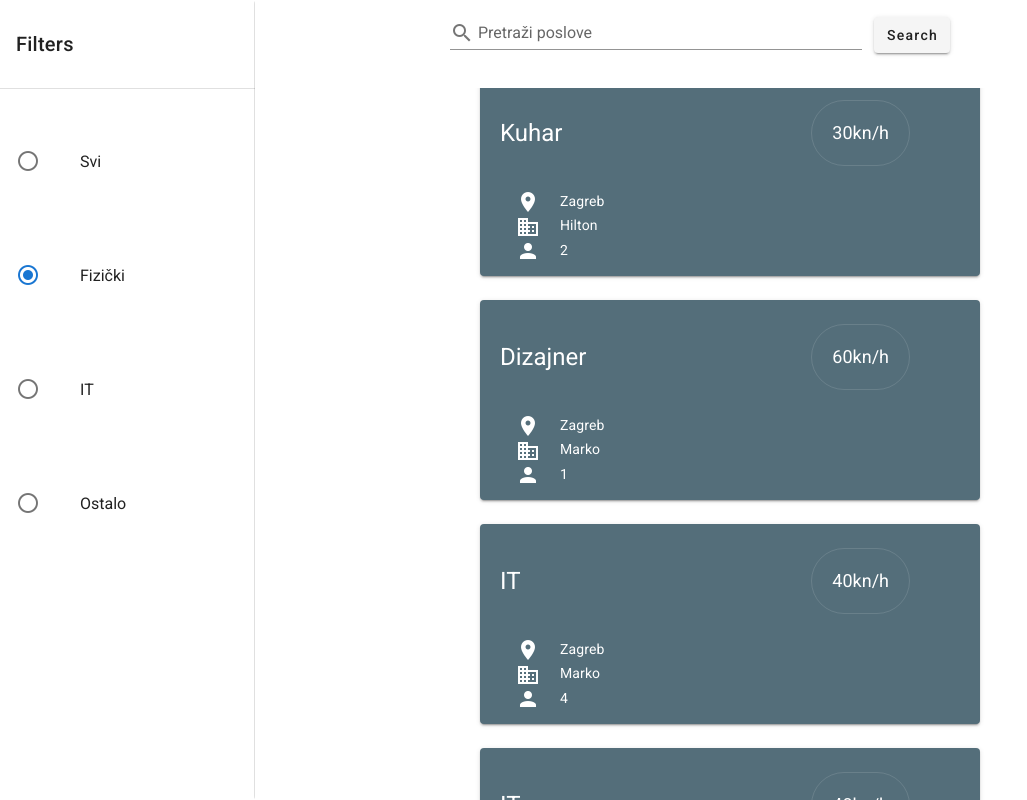
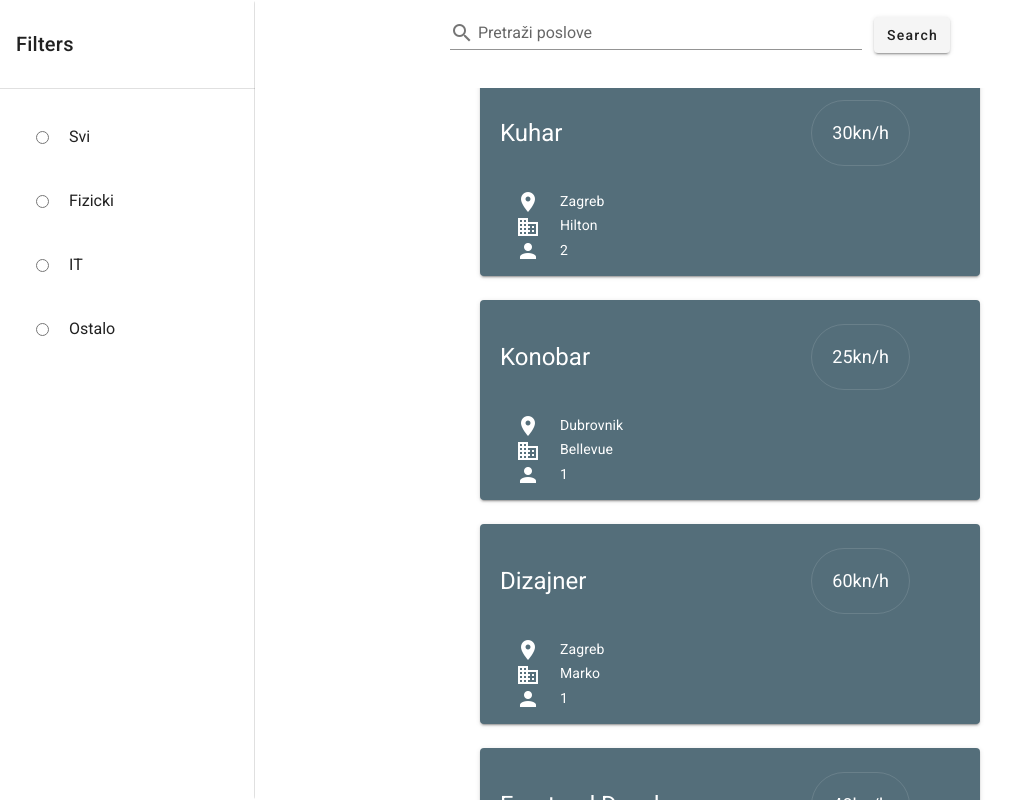
Before and after one commit to AnteAntonini/ks-interface, a Vue app: page /lista in a window 1280 px wide. Shown: the top 800 px of the page, without its empty margins (0-1027 px from the left). Built offline with nearby package versions, Linux system fonts and the light colour scheme.

Commit message:
added radio button filter

```diff
--- a/src/views/ListaPoslova.vue
+++ b/src/views/ListaPoslova.vue
@@ -21,20 +21,14 @@
 
             <v-list
               nav
-              class="list"
-              v-for="(item, index) in items"
+              class="list ml-5"
+              v-for="item in items"
               :key="item.title"
             >
-              <v-list-item link>
-                <v-list-item-icon>
-                  <v-radio-group v-model="radioGroup">
-                    <v-radio
-                      :value="index"
-                    ></v-radio>
-                  </v-radio-group>
-                </v-list-item-icon>
+              <v-list-item>
+                  <input class="form-radio-input" type="radio" :value="item.value" :id="'item'+index" v-model="selectedRadio">
                 <v-list-item-content>
-                  <v-list-item-title class="nav-list">
+                  <v-list-item-title class="nav-list ml-5">
                     {{ item.title }}
                   </v-list-item-title>
                 </v-list-item-content>
@@ -56,6 +50,9 @@
         <div class="d-flex justify-space-between py-4" style="width: 500px">
           <v-text-field
             label="Pretraži poslove"
+            v-model="search"
+            autocomplete="off"
+            @click="removeFilter"
             prepend-inner-icon="mdi-magnify"
             class="search-events mt-6"
             hint="search other jobs"
@@ -68,7 +65,7 @@
       </v-app-bar>
       <v-col md="6" class="mx-auto">
         <!-- Lista poslova -->
-        <div v-for="(posao, i) in poslovi" :key="i">
+        <div v-for="(posao, i) in filtriraniPoslovi" :key="i">
           <v-col cols="12" class="pl-0">
             <v-hover v-slot="{ hover }">
               <v-card
@@ -117,21 +114,46 @@
 export default {
   data() {
     return {
-      radioGroup: 1,
+      selectedRadio: [],
+      search: '',
       items: [
-          { title: 'Svi', icon: 'mdi-view-dashboard',},
-          { title: 'Fizički', icon: 'mdi-image' },
-          { title: 'IT', icon: 'mdi-help-box' },
-          {title: 'Ostalo', icon: 'mdi-help-box'}
+          { title: 'Svi',  value: 'svi'},
+          { title: 'Fizicki', value: 'fizicki' },
+          { title: 'IT',  value:'it' },
+          {title: 'Ostalo', value: 'ostalo'}
         ],
         poslovi: [
-            {title: 'Kuhar', satnica: 30, lokacija: 'Zagreb', poslodavac: 'Hilton', brojOsoba: 2},
-            {title: 'Dizajner', satnica: 60, lokacija: 'Zagreb', poslodavac: 'Marko', brojOsoba: 1},
-            {title: 'IT', satnica: 40, lokacija: 'Zagreb', poslodavac: 'Marko', brojOsoba: 4},
-            {title: 'IT', satnica: 40, lokacija: 'Zagreb', poslodavac: 'Marko', brojOsoba: 4},
+            {title: 'Kuhar', satnica: 30, lokacija: 'Zagreb', poslodavac: 'Hilton', brojOsoba: 2, tipPosla: 'ostalo'},
+            {title: 'Konobar', satnica: 25, lokacija: 'Dubrovnik', poslodavac: 'Bellevue', brojOsoba: 1, tipPosla: 'ostalo'},
+            {title: 'Dizajner', satnica: 60, lokacija: 'Zagreb', poslodavac: 'Marko', brojOsoba: 1, tipPosla: 'it'},
+            {title: 'Frontend Developer', satnica: 40, lokacija: 'Zagreb', poslodavac: 'Marko', brojOsoba: 4, tipPosla: 'it'},
+            {title: 'Backend Developer', satnica: 50, lokacija: 'Zagreb', poslodavac: 'Marko', brojOsoba: 4, tipPosla: 'it'},
+            {title: 'Građevina', satnica: 45, lokacija: 'Split', poslodavac: 'Dado', brojOsoba: 14, tipPosla: 'fizicki'},
         ]
     }
   },
+  methods: {
+    removeFilter() {
+      this.selectedRadio = null
+    }
+  },
+  computed: {
+    filtriraniPoslovi() {
+        return this.poslovi.filter((posao) => {
+          if(this.selectedRadio === 'svi') {
+            return posao.title
+          } else if (this.selectedRadio === 'ostalo') {
+            return posao.tipPosla.match('ostalo')
+          } else if (this.selectedRadio === 'it') {
+            return posao.tipPosla.match('it')
+          } else if (this.selectedRadio === 'fizicki') {
+            return posao.tipPosla.match('fizicki')
+          }
+           else
+          return posao.title.toLowerCase().match(this.search)
+        })
+    }
+  }
  }
 </script>
 
```
